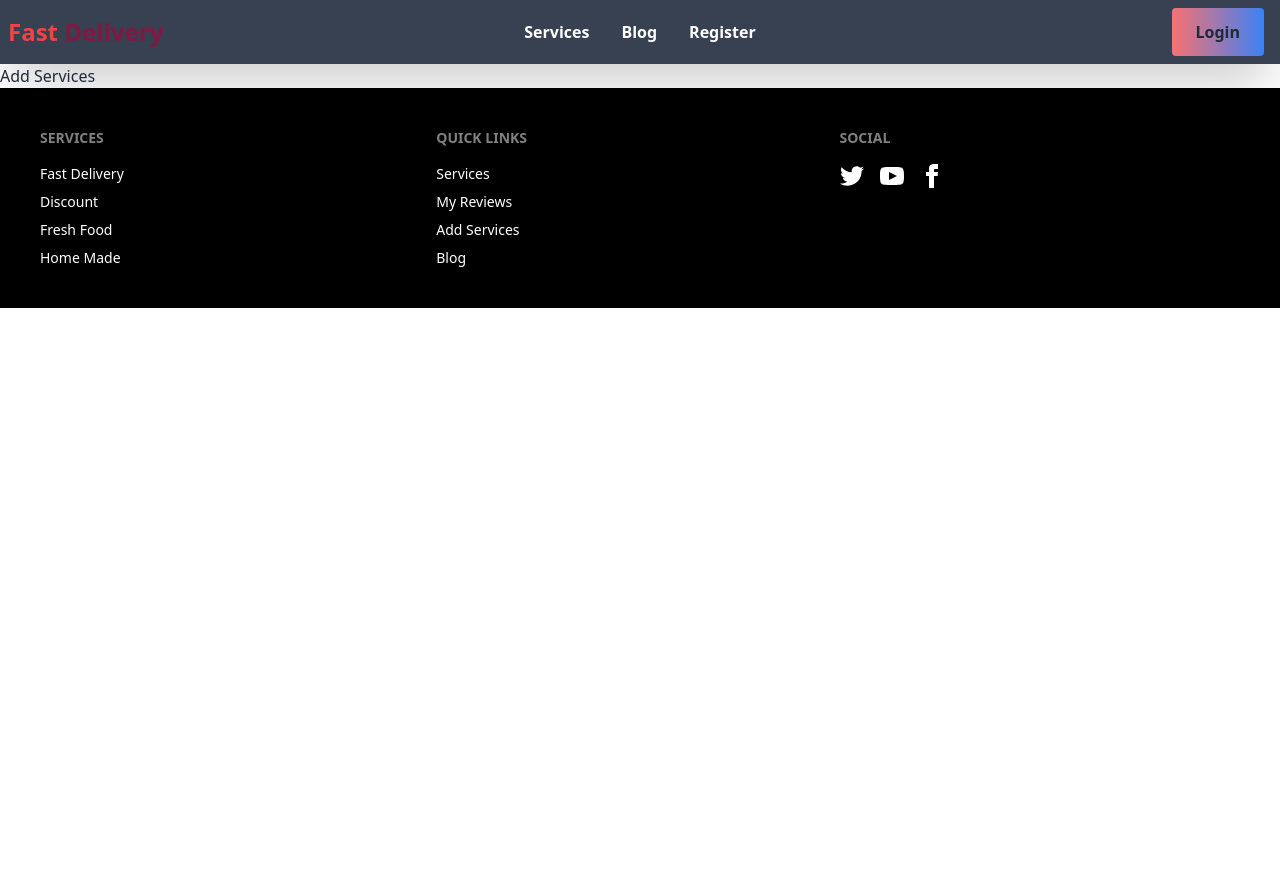
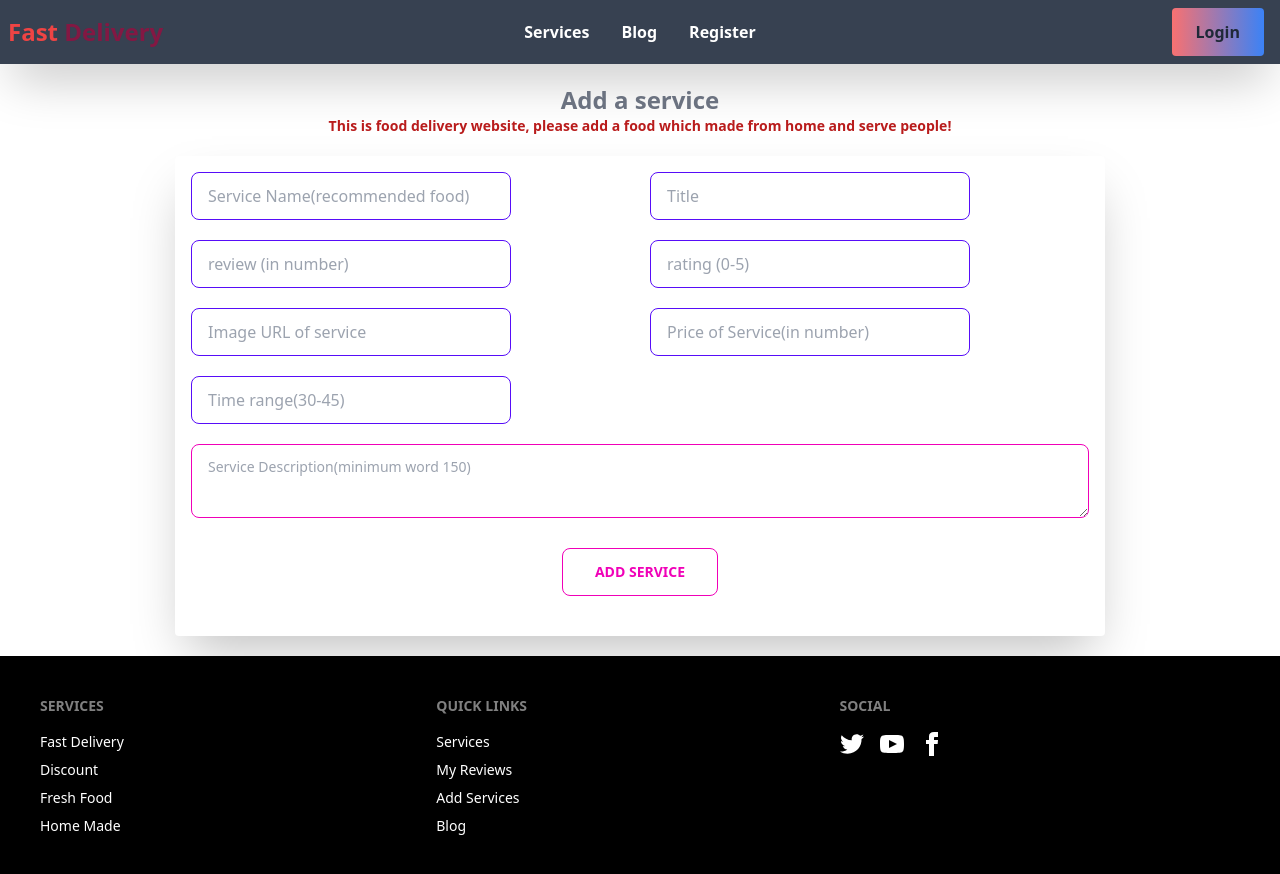
Before and after one commit to mdsultanmahmud/food-delivery, a React (Vite) app: page /addServices in a window 1280 px wide. Before the commit the page ends 800 px from the top, so only its background shows below. Built offline with nearby package versions, Linux system fonts and the light colour scheme; no server answers.

Commit message:
service added in database done

```diff
--- a/src/pages/AddService/AddService.jsx
+++ b/src/pages/AddService/AddService.jsx
@@ -1,10 +1,57 @@
 import React from 'react';
+import toast from 'react-hot-toast';
 
 const AddService = () => {
+    const handleAddService = event =>{
+        event.preventDefault()
+        const form = event.target
+        const addedService = {
+            balance: '$'+ form.price.value,
+            picture: form.img.value,
+            time: form.time.value,
+            title: form.title.value,
+            name: form.name.value,
+            description: form.description.value,
+            rating: form.rating.value,
+            review: form.review.value
+        }
+        fetch('http://localhost:5000/services',{
+            method:'POST',
+            headers:{
+                'content-type': 'application/json'
+            },
+            body: JSON.stringify(addedService)
+        })
+        .then(res =>res.json())
+        .then(data =>{
+            console.log(data)
+            if(data.acknowledged){
+                toast.success('Service added successfully!!')
+                form.reset()
+            }
+        })
+    }
     return (
         <div>
-            <h3>Add Services</h3>
+            <h1 className='text-center text-gray-500 font-bold text-2xl mt-5'>Add a service</h1>
+            <p className='text-center text-sm font-bold text-red-700'>This is food delivery website, please add a food which made from home and serve people!</p>
+            <div className='my-10shadow-lg p-5 flex justify-center items-center'>
+                <form onSubmit={handleAddService} className='w-full md:w-3/4 shadow-2xl rounded bg-white p-4'>
+                    <div className='grid gap-5 grid-cols-1 md:grid-cols-2'>
+                        <input required name='name' type="text" placeholder="Service Name(recommended food)" className="input input-bordered input-primary w-full max-w-xs" />
+                        <input required name='title' type="text" placeholder="Title" className="input input-bordered input-primary w-full max-w-xs" />
+                        <input required name='review' type="number" placeholder="review (in number)" className="input input-bordered input-primary w-full max-w-xs" />
+                        <input required step="0.01" name='rating' type="number" placeholder="rating (0-5)" className="input input-bordered input-primary w-full max-w-xs" />
+                        <input required name='img' type="text" placeholder="Image URL of service" className="input input-bordered input-primary w-full max-w-xs" />
+                        <input required name='price' type="number" placeholder="Price of Service(in number)" className="input input-bordered input-primary w-full max-w-xs" />
+                        <input required name='time' type="number" placeholder="Time range(30-45)" className="input input-bordered input-primary w-full max-w-xs" />
+                    </div>
+                    <textarea required name='description' className="textarea textarea-secondary w-full mt-5" placeholder="Service Description(minimum word 150)"></textarea>
+                    <button className='btn btn-outline btn-secondary mx-auto block my-6 px-8'>Add Service</button>
+                </form>
+            </div>
         </div>
+
     );
 };
 
--- a/src/pages/Reviews/DisplayReview.jsx
+++ b/src/pages/Reviews/DisplayReview.jsx
@@ -1,17 +1,18 @@
 import React from 'react';
+import { Link } from 'react-router-dom';
 
-const DisplayReview = ({ singleRev }) => {
-    const { serviceName, serviceImg, serviceTitle, reviewMsg,reviewtime, serviceId} = singleRev
-    console.log(singleRev)
+const DisplayReview = ({ singleRev,handleDeleteReview }) => {
+    const { serviceName, serviceImg, serviceTitle, reviewMsg,reviewtime, serviceId, _id} = singleRev
+
     return (
         <div className='my-5 shadow-xl bg-bage-100 p-5'>
-            <div className='flex'>
-                <img className='w-[120px] h-[120px] rounded' src={serviceImg} alt="" />
-                <div className='ml-20'>
+            <div className='grid gap-2 grid-cols-1 md:grid-cols-2'>
+                <img className='w-full h-[150px] md:w-3/4 mx-auto rounded' src={serviceImg} alt="" />
+                <div className='mt-3 md:mt-0'>
                     <h2 className='text-2xl font-bold text-gray-600'><strong>Food Name: </strong>{serviceName}</h2>
                     <h3 className='text-lg font-semibold text-green-700'><strong>Title:</strong> {serviceTitle}</h3>
                     <p className='text-sm text-gray-700'><strong>Review date: </strong>{reviewtime.date}</p>
-                    <p className='text-sm text-gray-700'><strong>Food Id:</strong> {serviceId}</p>
+                    <p className='text-sm text-gray-700'><strong>Food Id:</strong> {serviceId} <Link className='mx-3 text-red-700 hover:text-green-700 font-bold' to={`/serviceDetails/${serviceId}`}>(see this product)</Link></p>
                 </div>
             </div>
             <div className='mt-5'>
@@ -19,8 +20,8 @@ const DisplayReview = ({ singleRev }) => {
                 <p className='text-sm font-semibold text-gray-500'><strong>Given Review: </strong>{reviewMsg}</p>
             </div>
             <div className='text-center my-5'>
-                <button className='mx-3 font-bold px-12 py-2 bg-gradient-to-tr from-blue-600 to-pink-800 hover:from-green-400 hover:to-orange-700 text-white text-lg uppercase'>Delete</button>
-                <button className='mx-3 font-bold px-12 py-2 bg-gradient-to-tr from-blue-600 to-pink-800 hover:from-green-400 hover:to-orange-700 text-white text-lg uppercase'>update</button>
+                <button onClick={() => handleDeleteReview(_id)} className='mt-3 mx-0 md:mx-3 font-bold px-12 py-2 bg-gradient-to-tr from-blue-600 to-pink-800 hover:from-green-400 hover:to-orange-700 text-white text-lg uppercase'>Delete</button>
+                <button className='mt-3 mx-0 md:mx-3 font-bold px-12 py-2 bg-gradient-to-tr from-blue-600 to-pink-800 hover:from-green-400 hover:to-orange-700 text-white text-lg uppercase'>update</button>
             </div>
         </div>
     );
--- a/src/pages/Reviews/Reviews.jsx
+++ b/src/pages/Reviews/Reviews.jsx
@@ -1,15 +1,34 @@
 import React, { useContext, useEffect, useState } from 'react';
 import { AuthContext } from '../../context/AuthProvider';
 import DisplayReview from './DisplayReview';
-
+import toast from 'react-hot-toast';
 const Reviews = () => {
     const [reviews, setReviews] = useState([])
+    const [deleteStatus, setDeleteStatus] = useState(false)
     const { user } = useContext(AuthContext)
+
+    const handleDeleteReview = (id) => {
+        const agreed = prompt('For deleting this review, please write CONFIRM');
+        if (agreed === 'CONFIRM') {
+            fetch(`http://localhost:5000/reviewWithGmail/${id}`, {
+                method: 'DELETE'
+            })
+                .then(res => res.json())
+                .then(data => {
+                    console.log(data)
+                    if (data.deletedCount > 0) {
+                        toast.success('Your Reviews delete from the database!')
+                        setDeleteStatus(!deleteStatus)
+                    }
+                })
+        }
+
+    }
     useEffect(() => {
         fetch(`http://localhost:5000/reviewWithGmail?email=${user?.email}`)
             .then(res => res.json())
             .then(data => setReviews(data))
-    }, [])
+    }, [deleteStatus])
     return (
         <div>
 
@@ -18,7 +37,8 @@ const Reviews = () => {
                 {
                     reviews.map(rev => <DisplayReview
                         key={rev._id}
-                        singleRev = {rev}
+                        singleRev={rev}
+                        handleDeleteReview={handleDeleteReview}
                     ></DisplayReview>)
                 }
 
```
